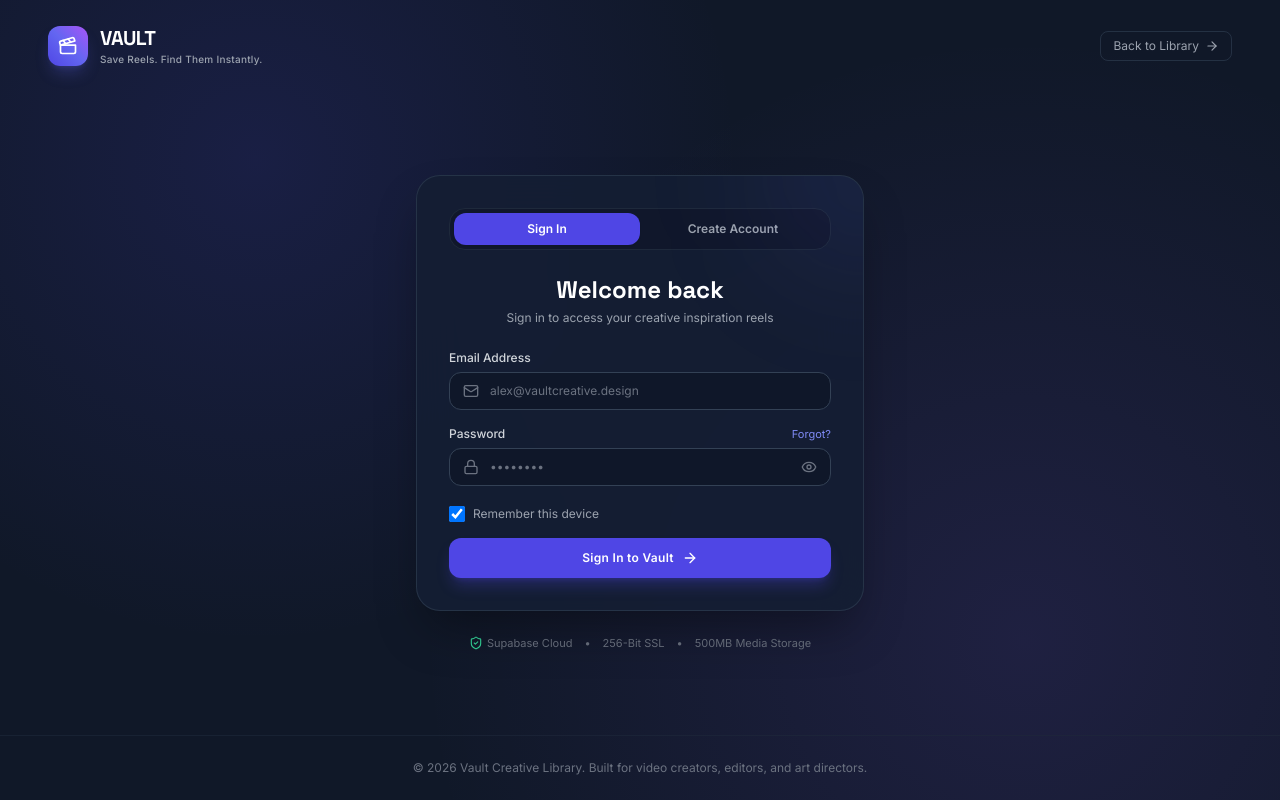
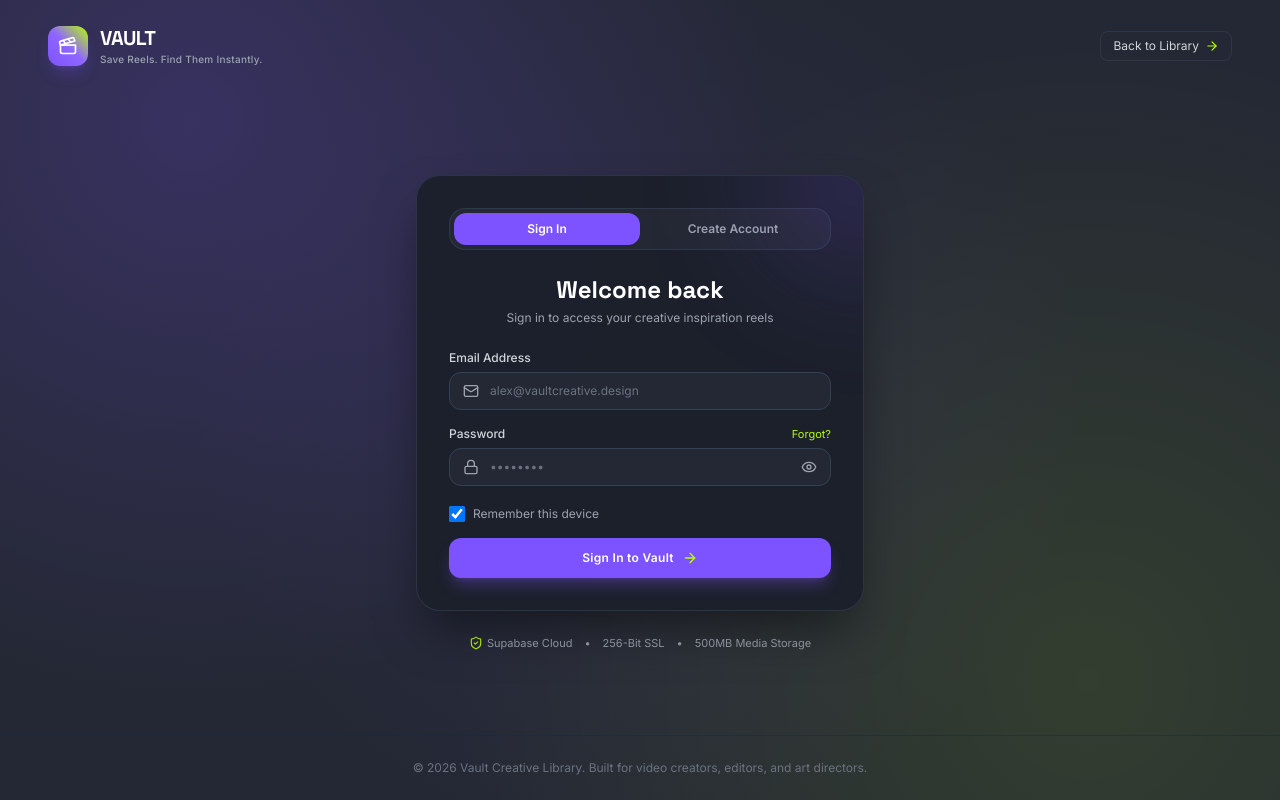
Before and after one commit to Shyamdhd/vault-reels, a Flask app: page /login in a window 1280 px wide. Run offline with Flask 3, Linux system fonts and the light colour scheme; some libraries are stand-ins or nearby versions.

Commit message:
Deploy Vault: templates/login.html

```diff
--- a/templates/login.html
+++ b/templates/login.html
@@ -6,7 +6,7 @@
   <title>Vault — Sign In</title>
 
   <link rel="manifest" href="/manifest.json">
-  <meta name="theme-color" content="#101828">
+  <meta name="theme-color" content="#242834">
   <meta name="mobile-web-app-capable" content="yes">
   <meta name="apple-mobile-web-app-capable" content="yes">
   <meta name="apple-mobile-web-app-status-bar-style" content="black-translucent">
@@ -23,12 +23,12 @@
         extend: {
           colors: {
             vault: {
-              navy: '#101828',
-              navyDark: '#0C1322',
-              primary: '#4F46E5',
-              primaryHover: '#4338CA',
-              accent: '#8B5CF6',
-              bg: '#FAFBFF'
+              slate: '#242834',
+              slateDark: '#1C202B',
+              lime: '#B6FF00',
+              purple: '#7D53FF',
+              purpleHover: '#6C40E8',
+              bg: '#242834'
             }
           }
         }
@@ -51,19 +51,20 @@
       font-family: 'Space Grotesk', sans-serif;
     }
     .mesh-gradient {
-      background: radial-gradient(circle at 20% 20%, rgba(79, 70, 229, 0.15) 0%, transparent 40%),
-                  radial-gradient(circle at 80% 80%, rgba(139, 92, 246, 0.12) 0%, transparent 50%),
-                  #101828;
+      background: radial-gradient(circle at 15% 15%, rgba(125, 83, 255, 0.22) 0%, transparent 45%),
+                  radial-gradient(circle at 85% 85%, rgba(182, 255, 0, 0.10) 0%, transparent 50%),
+                  radial-gradient(circle at 50% 50%, rgba(125, 83, 255, 0.08) 0%, transparent 60%),
+                  #242834;
     }
   </style>
 </head>
-<body class="mesh-gradient min-h-screen text-gray-200 flex flex-col justify-between selection:bg-indigo-500 selection:text-white">
+<body class="mesh-gradient min-h-screen text-gray-200 flex flex-col justify-between selection:bg-[#B6FF00] selection:text-[#242834]">
 
   <!-- TOP BRAND NAV -->
   <header class="p-6 lg:px-12 flex items-center justify-between">
     <a href="/" class="flex items-center gap-3 group">
-      <div class="w-10 h-10 rounded-xl bg-gradient-to-tr from-indigo-600 via-indigo-500 to-purple-500 flex items-center justify-center text-white shadow-lg shadow-indigo-500/25 group-hover:scale-105 transition transform">
-        <i data-lucide="clapperboard" class="w-5 h-5"></i>
+      <div class="w-10 h-10 rounded-xl bg-gradient-to-tr from-[#7D53FF] via-[#8F66FF] to-[#B6FF00] flex items-center justify-center text-white shadow-lg shadow-[#7D53FF]/25 group-hover:scale-105 transition transform">
+        <i data-lucide="clapperboard" class="w-5 h-5 text-white"></i>
       </div>
       <div>
         <h1 class="text-xl font-bold tracking-tight text-white font-brand">VAULT</h1>
@@ -71,9 +72,9 @@
       </div>
     </a>
 
-    <a href="/" class="inline-flex items-center gap-1.5 text-xs text-gray-400 hover:text-white px-3 py-1.5 rounded-lg border border-slate-700/60 hover:border-slate-500 transition">
+    <a href="/" class="inline-flex items-center gap-1.5 text-xs text-gray-300 hover:text-white px-3 py-1.5 rounded-lg border border-slate-700/60 hover:border-[#7D53FF]/60 transition">
       <span>Back to Library</span>
-      <i data-lucide="arrow-right" class="w-3.5 h-3.5"></i>
+      <i data-lucide="arrow-right" class="w-3.5 h-3.5 text-[#B6FF00]"></i>
     </a>
   </header>
 
@@ -82,14 +83,14 @@
     <div class="w-full max-w-md">
 
       <!-- Card Shell -->
-      <div class="bg-[#151F33]/90 backdrop-blur-xl border border-slate-700/60 rounded-3xl p-8 shadow-2xl shadow-black/40 relative overflow-hidden">
+      <div class="bg-[#1C202B]/95 backdrop-blur-xl border border-slate-700/60 rounded-3xl p-8 shadow-2xl shadow-black/50 relative overflow-hidden">
 
         <!-- Subtle Glow Blob -->
-        <div class="absolute -top-24 -right-24 w-48 h-48 bg-indigo-500/10 rounded-full blur-3xl pointer-events-none"></div>
+        <div class="absolute -top-24 -right-24 w-48 h-48 bg-[#7D53FF]/20 rounded-full blur-3xl pointer-events-none"></div>
 
         <!-- Mode Tabs -->
-        <div class="flex p-1 bg-slate-900/80 rounded-2xl border border-slate-800 mb-6">
-          <button id="tabSignIn" onclick="switchTab('signin')" class="flex-1 py-2 rounded-xl text-xs font-semibold text-white bg-indigo-600 shadow-sm transition">
+        <div class="flex p-1 bg-[#242834] rounded-2xl border border-slate-700/70 mb-6">
+          <button id="tabSignIn" onclick="switchTab('signin')" class="flex-1 py-2 rounded-xl text-xs font-semibold text-white bg-[#7D53FF] shadow-sm transition">
             Sign In
           </button>
           <button id="tabSignUp" onclick="switchTab('signup')" class="flex-1 py-2 rounded-xl text-xs font-semibold text-gray-400 hover:text-white transition">
@@ -113,8 +114,8 @@
           <div id="nameGroup" class="hidden space-y-1.5">
             <label class="block text-xs font-medium text-gray-300">Full Name</label>
             <div class="relative">
-              <i data-lucide="user" class="w-4 h-4 text-gray-500 absolute left-3.5 top-1/2 -translate-y-1/2"></i>
-              <input type="text" id="nameInput" placeholder="Alex Rivera" class="w-full pl-10 pr-4 py-2.5 rounded-xl bg-slate-900/90 border border-slate-700 text-white placeholder-gray-500 text-xs focus:outline-none focus:border-indigo-500 transition">
+              <i data-lucide="user" class="w-4 h-4 text-gray-400 absolute left-3.5 top-1/2 -translate-y-1/2"></i>
+              <input type="text" id="nameInput" placeholder="Alex Rivera" class="w-full pl-10 pr-4 py-2.5 rounded-xl bg-[#242834] border border-slate-700 text-white placeholder-gray-500 text-xs focus:outline-none focus:border-[#7D53FF] focus:ring-1 focus:ring-[#7D53FF] transition">
             </div>
           </div>
 
@@ -122,8 +123,8 @@
           <div class="space-y-1.5">
             <label class="block text-xs font-medium text-gray-300">Email Address</label>
             <div class="relative">
-              <i data-lucide="mail" class="w-4 h-4 text-gray-500 absolute left-3.5 top-1/2 -translate-y-1/2"></i>
-              <input type="email" id="emailInput" required placeholder="alex@vaultcreative.design" class="w-full pl-10 pr-4 py-2.5 rounded-xl bg-slate-900/90 border border-slate-700 text-white placeholder-gray-500 text-xs focus:outline-none focus:border-indigo-500 transition">
+              <i data-lucide="mail" class="w-4 h-4 text-gray-400 absolute left-3.5 top-1/2 -translate-y-1/2"></i>
+              <input type="email" id="emailInput" required placeholder="alex@vaultcreative.design" class="w-full pl-10 pr-4 py-2.5 rounded-xl bg-[#242834] border border-slate-700 text-white placeholder-gray-500 text-xs focus:outline-none focus:border-[#7D53FF] focus:ring-1 focus:ring-[#7D53FF] transition">
             </div>
           </div>
 
@@ -131,12 +132,12 @@
           <div class="space-y-1.5">
             <div class="flex items-center justify-between">
               <label class="block text-xs font-medium text-gray-300">Password</label>
-              <button type="button" onclick="alert('Password reset link will be sent to your email.')" class="text-[11px] text-indigo-400 hover:text-indigo-300 transition">Forgot?</button>
+              <button type="button" onclick="alert('Password reset link will be sent to your email.')" class="text-[11px] text-[#B6FF00] hover:underline transition">Forgot?</button>
             </div>
             <div class="relative">
-              <i data-lucide="lock" class="w-4 h-4 text-gray-500 absolute left-3.5 top-1/2 -translate-y-1/2"></i>
-              <input type="password" id="passwordInput" required placeholder="••••••••" class="w-full pl-10 pr-10 py-2.5 rounded-xl bg-slate-900/90 border border-slate-700 text-white placeholder-gray-500 text-xs focus:outline-none focus:border-indigo-500 transition">
-              <button type="button" onclick="togglePasswordVisibility()" class="absolute right-3.5 top-1/2 -translate-y-1/2 text-gray-500 hover:text-gray-300">
+              <i data-lucide="lock" class="w-4 h-4 text-gray-400 absolute left-3.5 top-1/2 -translate-y-1/2"></i>
+              <input type="password" id="passwordInput" required placeholder="••••••••" class="w-full pl-10 pr-10 py-2.5 rounded-xl bg-[#242834] border border-slate-700 text-white placeholder-gray-500 text-xs focus:outline-none focus:border-[#7D53FF] focus:ring-1 focus:ring-[#7D53FF] transition">
+              <button type="button" onclick="togglePasswordVisibility()" class="absolute right-3.5 top-1/2 -translate-y-1/2 text-gray-400 hover:text-gray-200">
                 <i id="eyeIcon" data-lucide="eye" class="w-4 h-4"></i>
               </button>
             </div>
@@ -144,22 +145,22 @@
 
           <!-- Remember Me -->
           <div class="flex items-center gap-2 pt-1">
-            <input type="checkbox" id="rememberMe" checked class="w-4 h-4 rounded border-slate-700 bg-slate-900 text-indigo-600 focus:ring-indigo-500 focus:ring-offset-slate-900">
+            <input type="checkbox" id="rememberMe" checked class="w-4 h-4 rounded border-slate-700 bg-[#242834] text-[#7D53FF] focus:ring-[#7D53FF]">
             <label for="rememberMe" class="text-xs text-gray-400 select-none">Remember this device</label>
           </div>
 
           <!-- Primary Submit Button -->
-          <button type="submit" id="submitBtn" class="w-full py-3 rounded-xl bg-indigo-600 hover:bg-indigo-500 text-white font-semibold text-xs tracking-wide shadow-lg shadow-indigo-600/30 transition transform hover:scale-[1.01] active:scale-[0.99] flex items-center justify-center gap-2">
+          <button type="submit" id="submitBtn" class="w-full py-3 rounded-xl bg-[#7D53FF] hover:bg-[#6C40E8] text-white font-semibold text-xs tracking-wide shadow-lg shadow-[#7D53FF]/30 transition transform hover:scale-[1.01] active:scale-[0.99] flex items-center justify-center gap-2">
             <span id="submitBtnText">Sign In to Vault</span>
-            <i data-lucide="arrow-right" class="w-4 h-4"></i>
+            <i data-lucide="arrow-right" class="w-4 h-4 text-[#B6FF00]"></i>
           </button>
         </form>
 
       </div>
 
       <!-- Trust & Technology Footer -->
-      <div class="mt-6 text-center text-[11px] text-gray-500 flex items-center justify-center gap-3">
-        <span class="flex items-center gap-1"><i data-lucide="shield-check" class="w-3.5 h-3.5 text-emerald-400"></i> Supabase Cloud</span>
+      <div class="mt-6 text-center text-[11px] text-gray-400 flex items-center justify-center gap-3">
+        <span class="flex items-center gap-1"><i data-lucide="shield-check" class="w-3.5 h-3.5 text-[#B6FF00]"></i> Supabase Cloud</span>
         <span>•</span>
         <span>256-Bit SSL</span>
         <span>•</span>
@@ -189,14 +190,14 @@
       if (alertEl) alertEl.classList.add('hidden');
 
       if (mode === 'signup') {
-        tabSignUp.className = "flex-1 py-2 rounded-xl text-xs font-semibold text-white bg-indigo-600 shadow-sm transition";
+        tabSignUp.className = "flex-1 py-2 rounded-xl text-xs font-semibold text-white bg-[#7D53FF] shadow-sm transition";
         tabSignIn.className = "flex-1 py-2 rounded-xl text-xs font-semibold text-gray-400 hover:text-white transition";
         nameGroup.classList.remove('hidden');
         authHeading.innerText = "Create your account";
         authSubheading.innerText = "Join Vault to curate and organize inspiration reels";
         submitBtnText.innerText = "Create Vault Account";
       } else {
-        tabSignIn.className = "flex-1 py-2 rounded-xl text-xs font-semibold text-white bg-indigo-600 shadow-sm transition";
+        tabSignIn.className = "flex-1 py-2 rounded-xl text-xs font-semibold text-white bg-[#7D53FF] shadow-sm transition";
         tabSignUp.className = "flex-1 py-2 rounded-xl text-xs font-semibold text-gray-400 hover:text-white transition";
         nameGroup.classList.add('hidden');
         authHeading.innerText = "Welcome back";
@@ -226,7 +227,7 @@
         alertEl.innerHTML = `<i data-lucide="alert-circle" class="w-4 h-4 text-red-400 shrink-0"></i><span>${msg}</span>`;
       } else {
         alertEl.classList.add('bg-emerald-950/60', 'border', 'border-emerald-800', 'text-emerald-200');
-        alertEl.innerHTML = `<i data-lucide="check-circle" class="w-4 h-4 text-emerald-400 shrink-0"></i><span>${msg}</span>`;
+        alertEl.innerHTML = `<i data-lucide="check-circle" class="w-4 h-4 text-[#B6FF00] shrink-0"></i><span>${msg}</span>`;
       }
       lucide.createIcons();
     }
```
